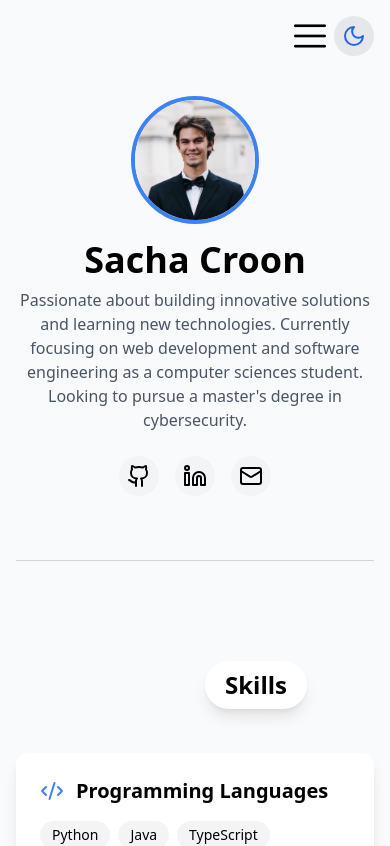
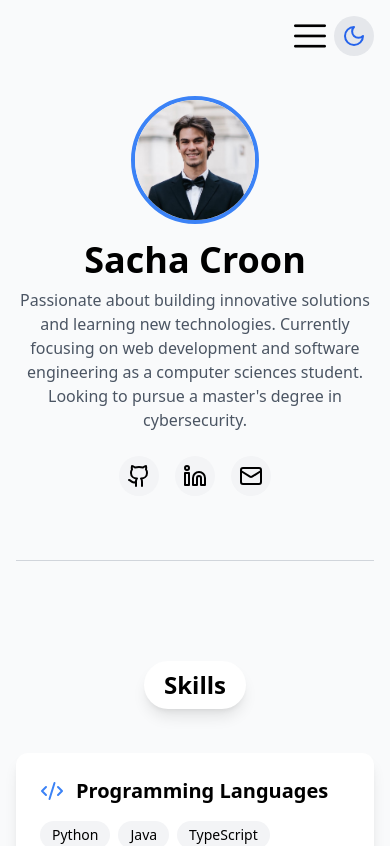
Before and after one commit to sacha-croon-vinci/Online-Resume, a React (Vite) app: page / in a window 390 px wide. Shown: the top 846 px of the page. Built offline with nearby package versions, Linux system fonts and the light colour scheme.

Commit message:
fix(responsive): skills and languages

```diff
--- a/src/App.tsx
+++ b/src/App.tsx
@@ -130,7 +130,7 @@ function App() {
 
         <div id='skills' className="border-t border-gray-300 dark:border-gray-700 my-16 pt-8 "></div>
 
-        <div className='flex justify-center   py-1 mb-10 mx-60 select-none'>
+        <div className='flex justify-center py-1 mb-10 select-none'>
           <h2 className=' dark:text-white px-5 py-2 rounded-full bg-white dark:bg-gray-800 shadow-lg text-2xl font-semibold'>Skills</h2>
         </div>
 
@@ -170,7 +170,7 @@ function App() {
 
         <div id='langages' className="border-t border-gray-300 dark:border-gray-700 my-8 pt-8 pb-8"></div>
 
-        <div className='flex justify-center   py-1 mb-10 mx-60 select-none'>
+        <div className='flex justify-center   py-1 mb-10 select-none'>
           <h2 className=' dark:text-white px-5 py-2 rounded-full bg-white dark:bg-gray-800 shadow-lg text-2xl font-semibold'>Languages</h2>
         </div>
 
```
